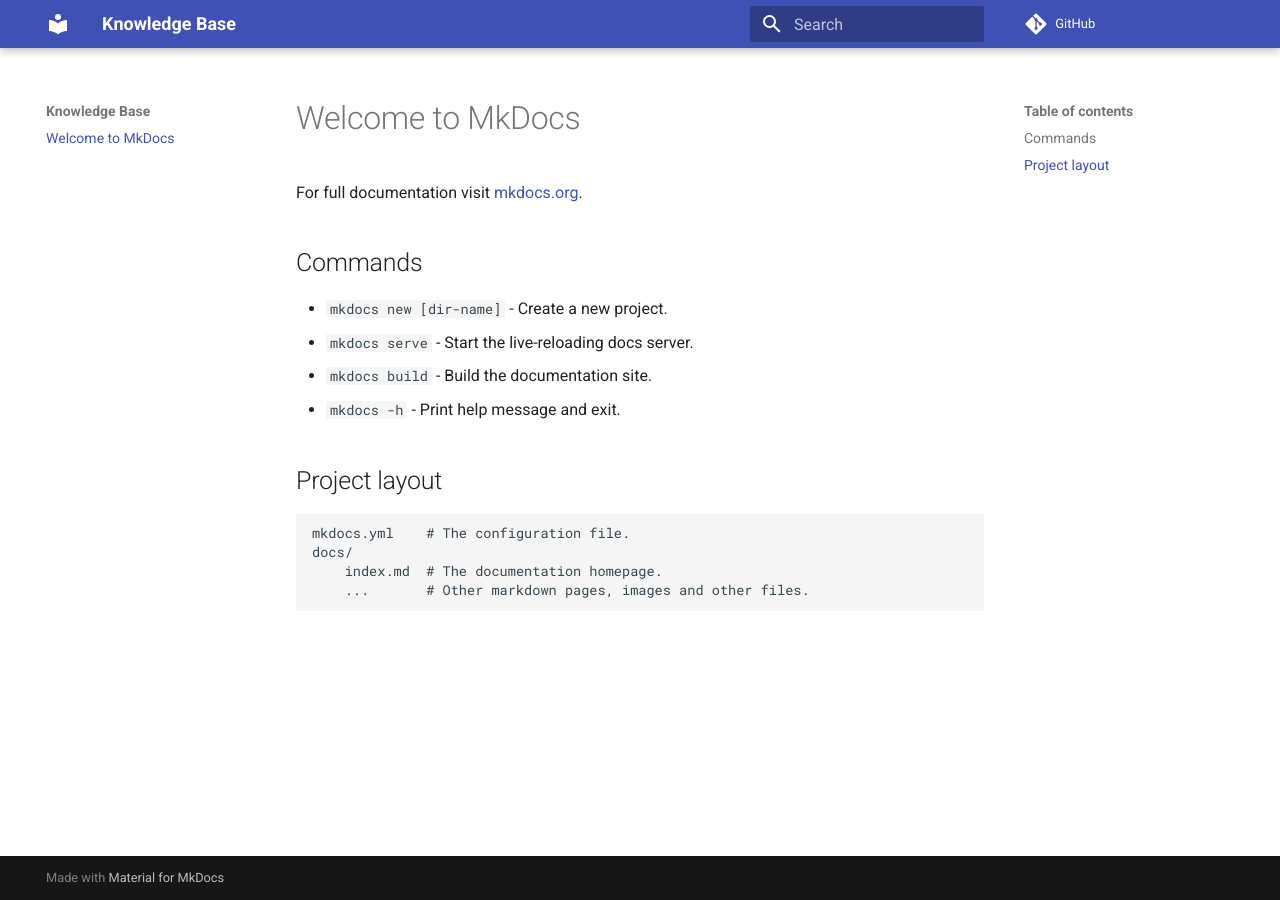
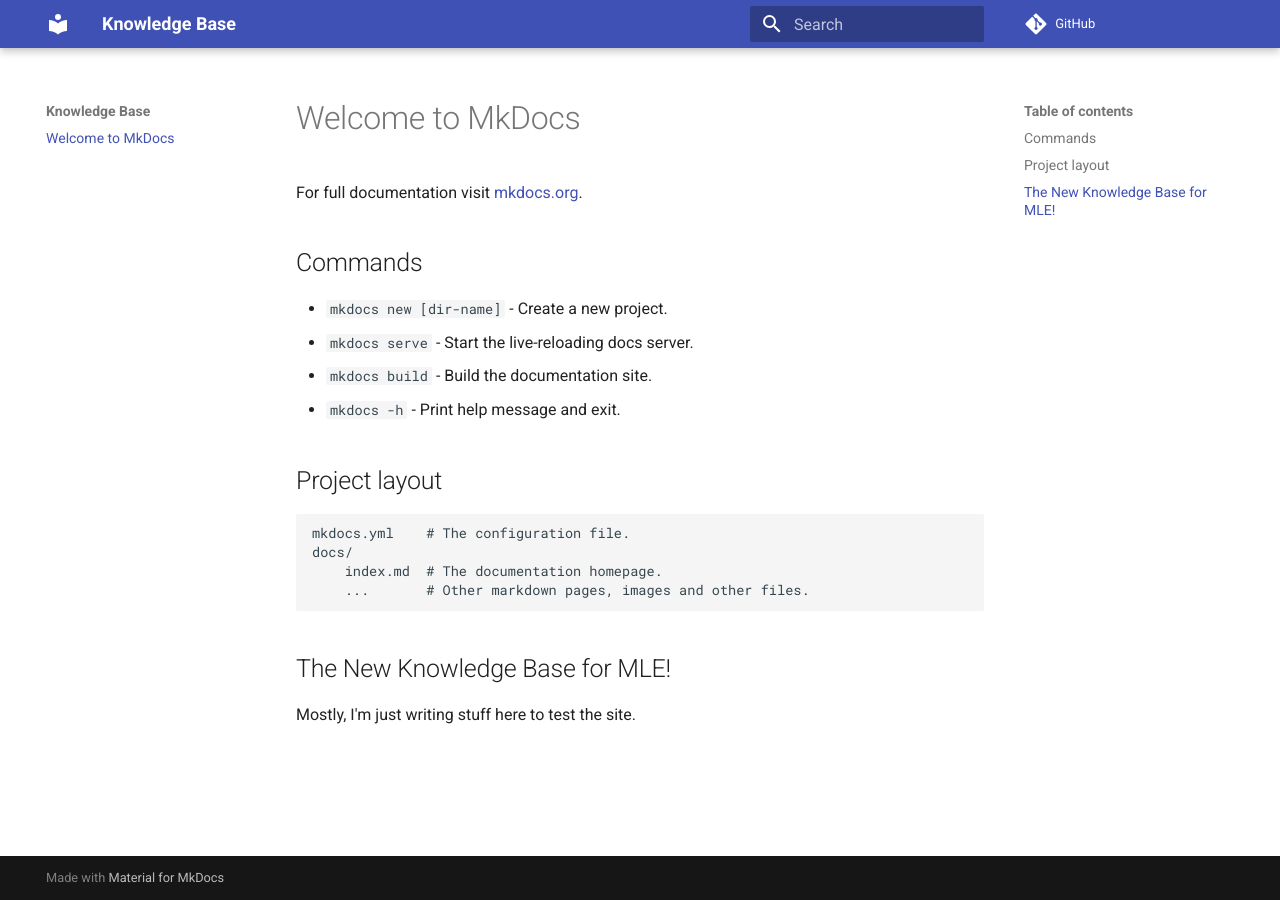
Before and after one commit to Minor-League-Esports/knowledgeBase, an MkDocs documentation site: the page built from docs/index.md, in a window 1280 px wide. Built offline with MkDocs 1.6.1 and Material for MkDocs 9.7.7, drawn with Linux system fonts in a browser that asks for light colours; comment, search, counter and statistics services are not loaded.

Commit message:
feat: New text in index.md

```diff
--- a/docs/index.md
+++ b/docs/index.md
@@ -15,3 +15,7 @@
     docs/
         index.md  # The documentation homepage.
         ...       # Other markdown pages, images and other files.
+
+## The New Knowledge Base for MLE!
+
+  Mostly, I'm just writing stuff here to test the site.
```
